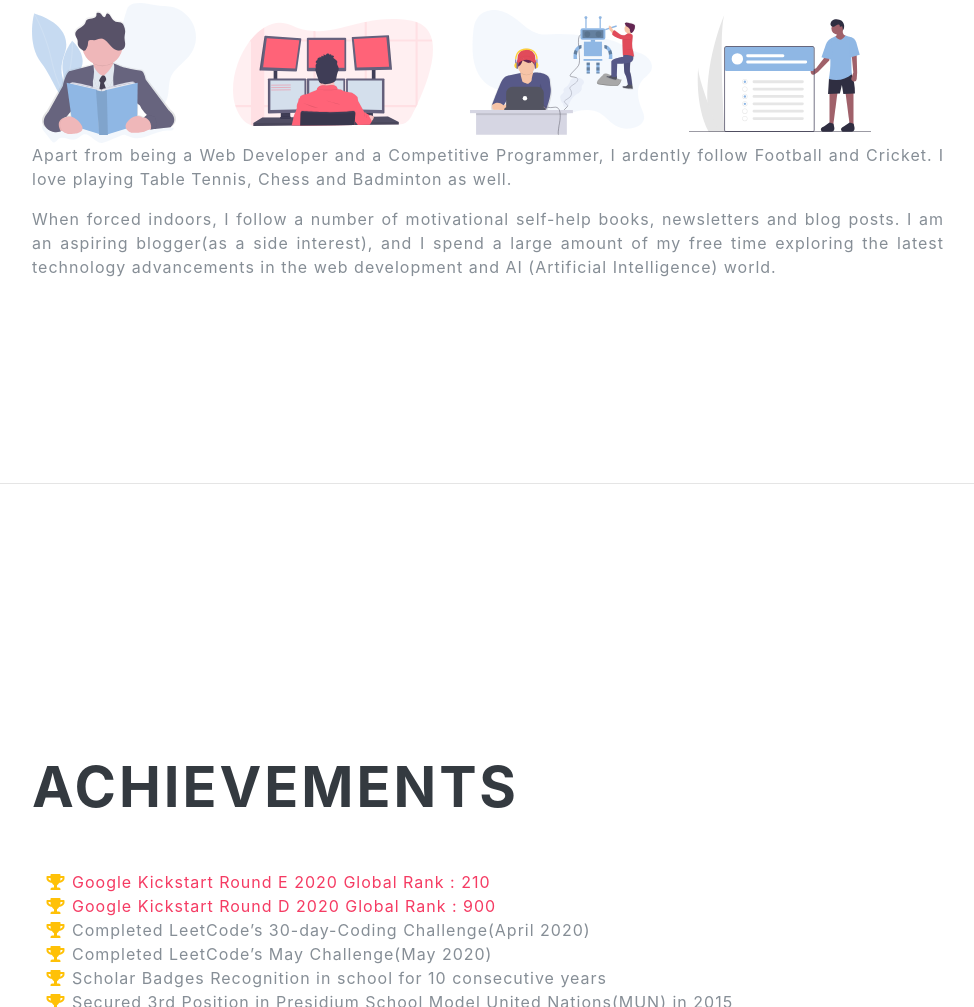
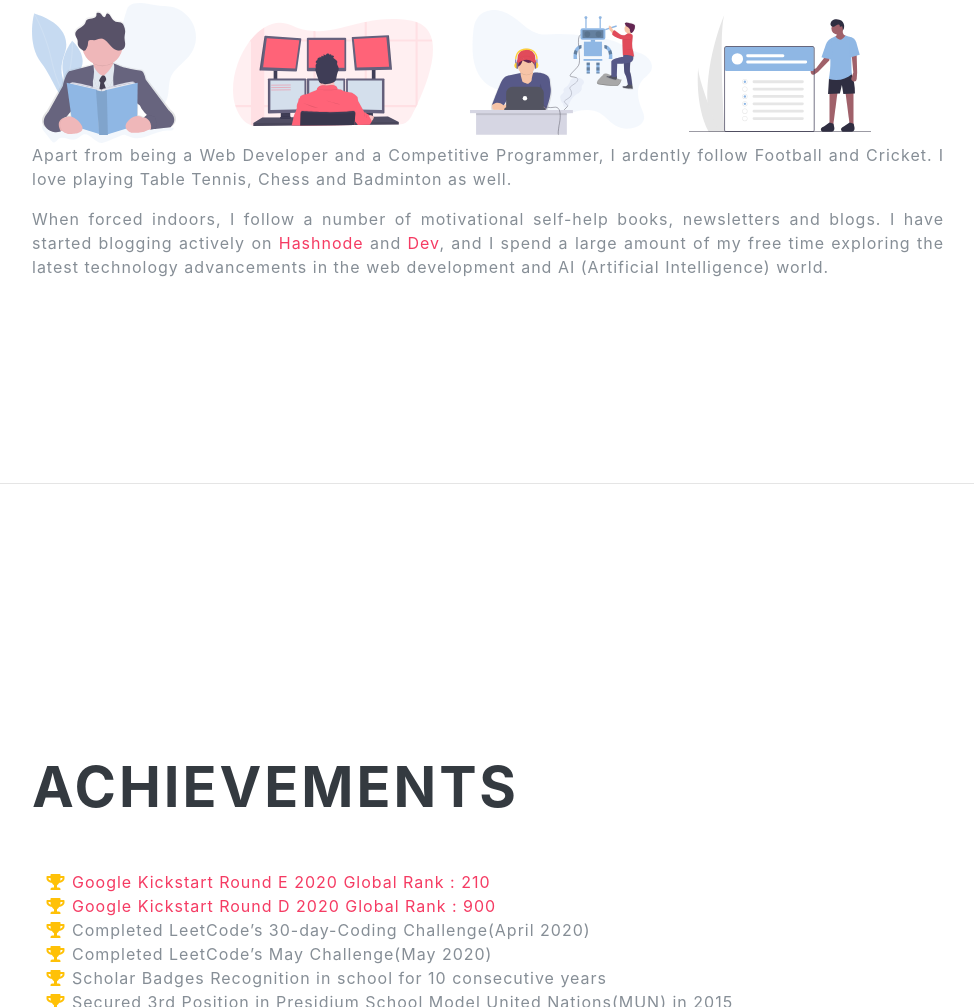
Before and after one commit to SachRestated/sachin-vashisht-portfolio, a Gatsby site: page / in a window 1280 px wide. Shown: the part 4846-5853 px from the top of the page, without its empty margins (288-1262 px from the left). Built offline with nearby package versions, Linux system fonts and the light colour scheme; Gatsby itself is replaced by a stand-in of ours; a web font is replaced by a local one.

Commit message:
Dev and Hashnode

```diff
--- a/src/pages/index.js
+++ b/src/pages/index.js
@@ -555,9 +555,11 @@ various choices.</li>
             I love playing Table Tennis, Chess and Badminton as well.
           </p>
           <p className="mb-0">
-            When forced indoors, I follow a number of motivational self-help books, newsletters and blog posts. I am an aspiring blogger(as a side interest), and I spend a
-            large amount of my free time exploring the latest technology
-            advancements in the web development and AI (Artificial Intelligence) world.
+              When forced indoors,  I follow a number of motivational self-help books, newsletters
+              and blogs. I have started blogging actively on <a href="https://sachinvashisht.hashnode.dev">
+              Hashnode</a> and <a href="https://dev.to/devdios">Dev</a>, and I spend a
+              large amount of my free time exploring the latest technology advancements in the
+              web development and AI (Artificial Intelligence) world.
           </p>
           </div>
         </div>
```
